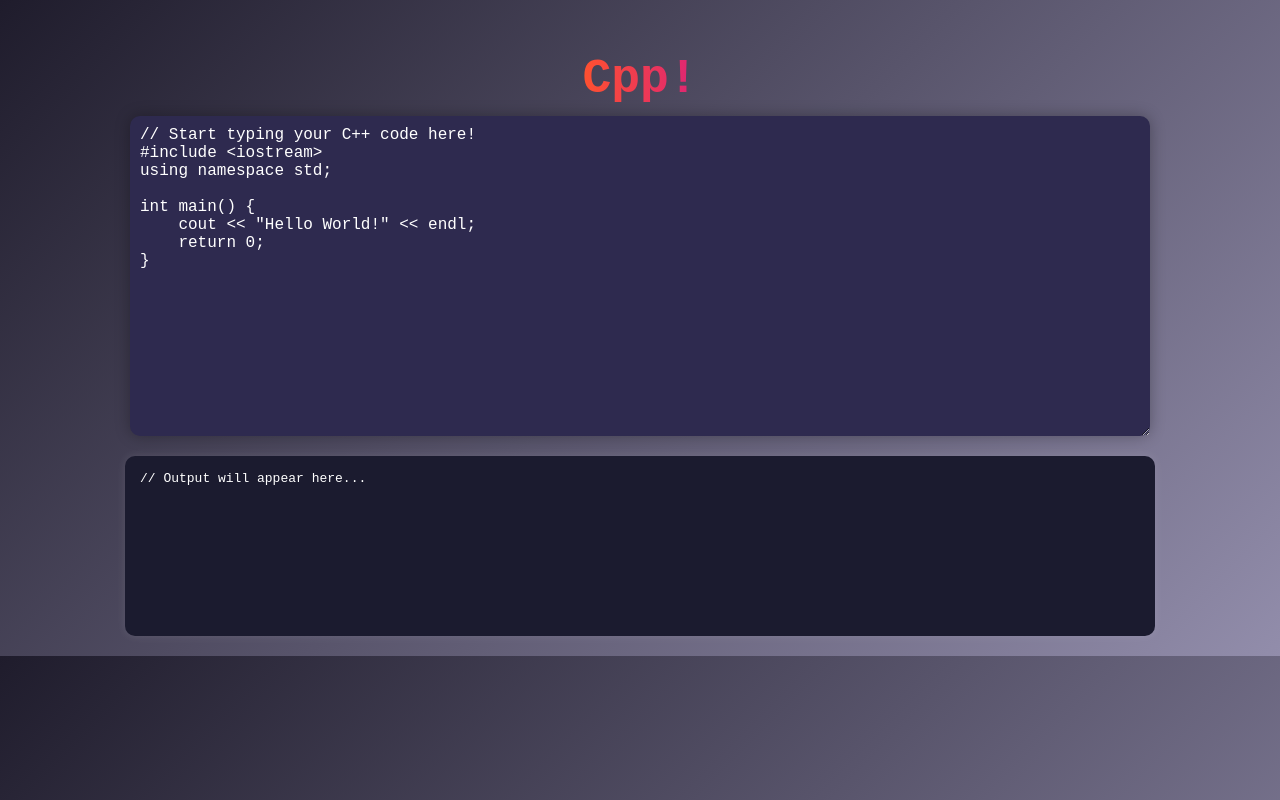
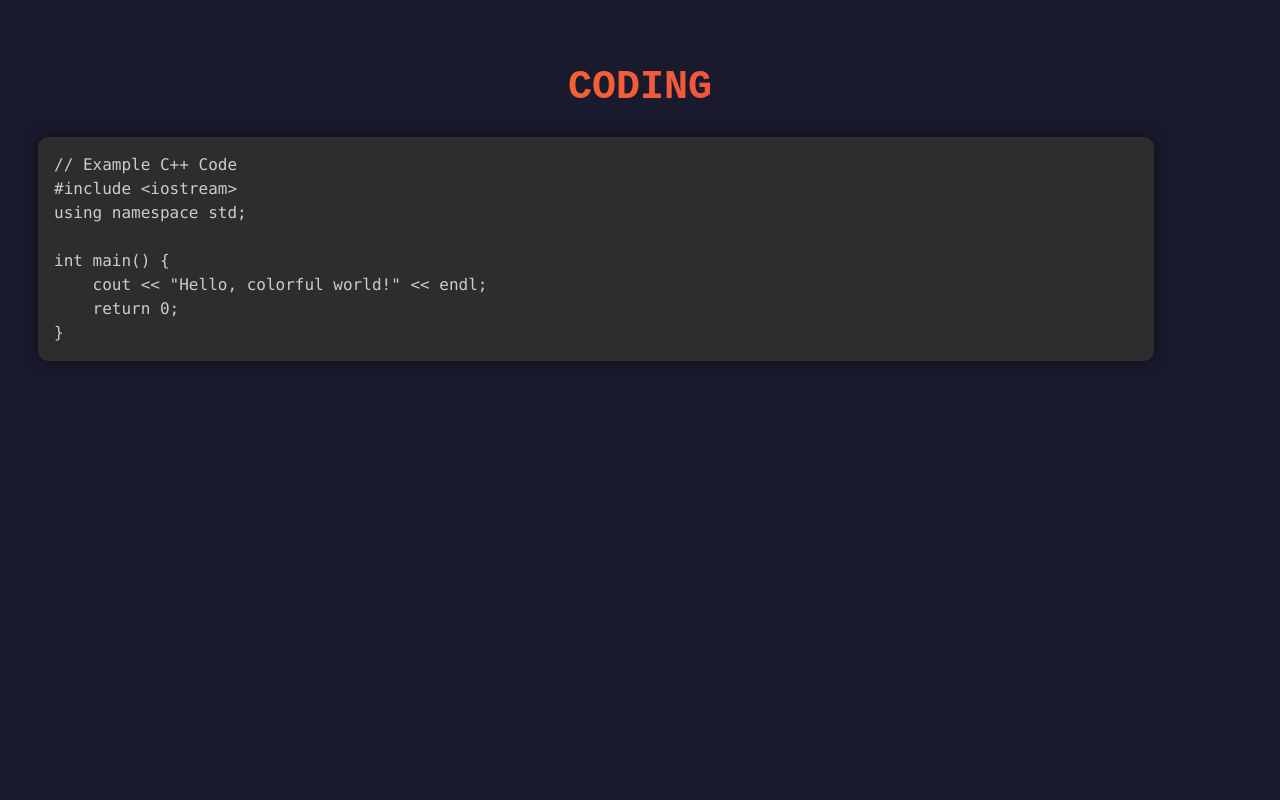
Before and after one commit to nushhw/cpp, a plain HTML site: page index.html in a window 1280 px wide. Drawn offline with nearby package versions, Linux system fonts and the light colour scheme.

Commit message:
Update index.html

```diff
--- a/index.html
+++ b/index.html
@@ -1,89 +1,50 @@
 <!DOCTYPE html>
 <html lang="en">
 <head>
-  <meta charset="UTF-8" />
-  <title>Jack's C++ Playground</title>
+  <meta charset="UTF-8">
+  <title>Colorful C++ Code Box</title>
+  <link href="https://cdn.jsdelivr.net/npm/prismjs@1.29.0/themes/prism-tomorrow.css" rel="stylesheet" />
   <style>
     body {
-      background: linear-gradient(135deg, #1f1c2c, #928dab);
+      background: #1a1a2e;
       color: white;
       font-family: 'Courier New', monospace;
-      display: flex;
-      flex-direction: column;
-      align-items: center;
-      margin: 0;
-      padding: 20px;
+      padding: 30px;
+      text-align: center;
     }
 
     h1 {
-      font-size: 3rem;
-      background: linear-gradient(90deg, #ff512f, #dd2476);
+      background: linear-gradient(90deg, #ff8a00, #e52e71);
       -webkit-background-clip: text;
       color: transparent;
-      margin-bottom: 10px;
+      font-size: 2.5rem;
     }
 
-    textarea {
-      width: 90%;
-      max-width: 1000px;
-      height: 300px;
-      font-size: 1rem;
-      padding: 10px;
+    pre {
+      max-width: 90%;
+      margin: 0 auto;
+      text-align: left;
+      background: #2d2d2d;
+      padding: 20px;
       border-radius: 10px;
-      border: none;
-      outline: none;
-      background-color: #2e2a4f;
-      color: #ffffff;
-      resize: vertical;
-      box-shadow: 0 0 15px rgba(0, 0, 0, 0.3);
-    }
-
-    button {
-      margin-top: 15px;
-      padding: 12px 24px;
-      font-size: 1.2rem;
-      background: #ff416c;
-      border: none;
-      border-radius: 8px;
-      color: white;
-      cursor: pointer;
-      transition: background 0.3s ease;
-    }
-
-    button:hover {
-      background: #ff4b2b;
-    }
-
-    #output {
-      width: 90%;
-      max-width: 1000px;
-      margin-top: 20px;
-      background-color: #1b1b2f;
-      border-radius: 10px;
-      padding: 15px;
-      min-height: 150px;
-      white-space: pre-wrap;
-      font-family: monospace;
-      box-shadow: 0 0 10px rgba(255, 255, 255, 0.1);
+      box-shadow: 0 0 15px rgba(0, 0, 0, 0.5);
+      overflow-x: auto;
     }
   </style>
 </head>
 <body>
-  <h1>Cpp!</h1>
+  <h1>CODING</h1>
 
-  <textarea id="codeBox">// Start typing your C++ code here!
+  <pre><code class="language-cpp">// Example C++ Code
 #include &lt;iostream&gt;
 using namespace std;
 
 int main() {
-    cout &lt;&lt; "Hello World!" &lt;&lt; endl;
+    cout &lt;&lt; "Hello, colorful world!" &lt;&lt; endl;
     return 0;
-}
-  </textarea>
+}</code></pre>
 
-
-  <div id="output">// Output will appear here...</div>
-
-
+  <script src="https://cdn.jsdelivr.net/npm/prismjs@1.29.0/prism.min.js"></script>
+  <script src="https://cdn.jsdelivr.net/npm/prismjs@1.29.0/components/prism-cpp.min.js"></script>
 </body>
 </html>
```
